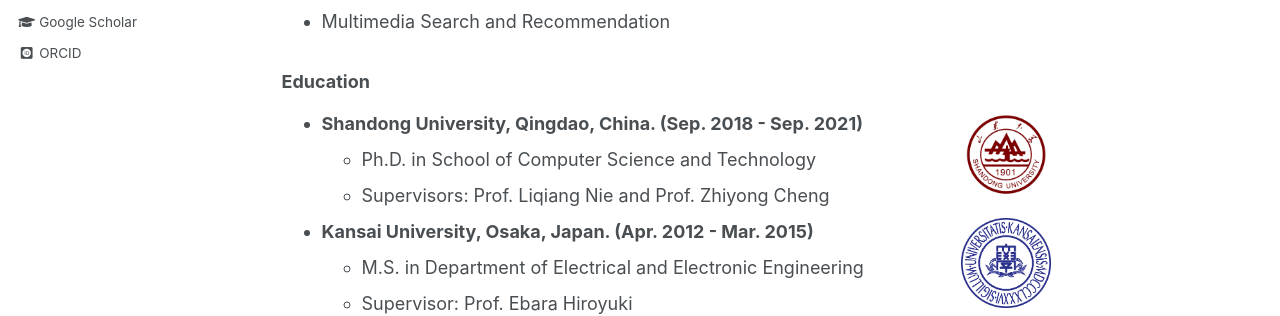
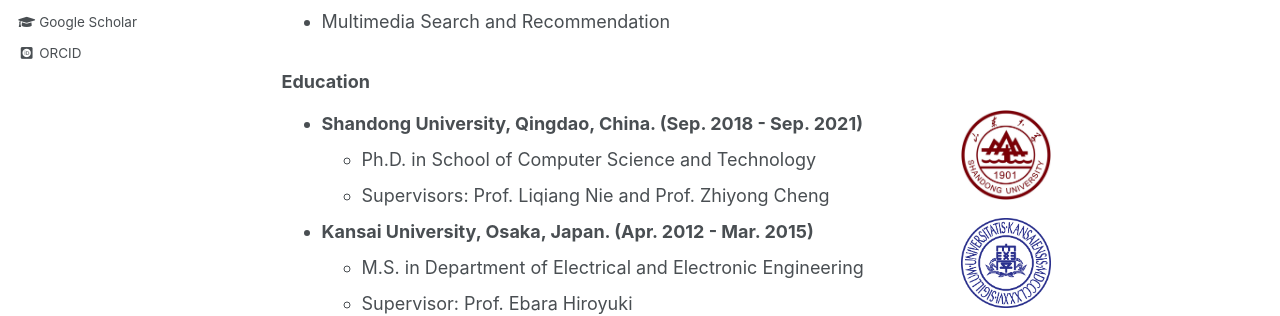
Before and after one commit to liufancs/liufancs.github.io, a Jekyll site: the page built from _pages/about.md, in a window 1280 px wide. Shown: the part 482-798 px from the top of the page. Built offline with Jekyll 4.4.1, drawn with Linux system fonts in a browser that asks for light colours; some web fonts are replaced.

Commit message:
Update about.md

```diff
--- a/_pages/about.md
+++ b/_pages/about.md
@@ -15,7 +15,7 @@ I am currently a Research Fellow with [Prof. Mohan Kankanhalli](https://www.comp
 * Multimedia Search and Recommendation
 
 ### Education
-- **Shandong University, Qingdao, China. (Sep. 2018 - Sep. 2021)** <img align="Right" src="images/SDU_logo.jpg" width="90" height="90"/>
+- **Shandong University, Qingdao, China. (Sep. 2018 - Sep. 2021)** <img align="Right" src="images/SDU_logo.png" width="90" height="90"/>
   - Ph.D. in School of Computer Science and Technology
   - Supervisors: Prof. Liqiang Nie and Prof. Zhiyong Cheng
 - **Kansai University, Osaka, Japan. (Apr. 2012 - Mar. 2015)** <img align="Right" src="images/KU_logo.jpg" width="90" height="90"/>
```
